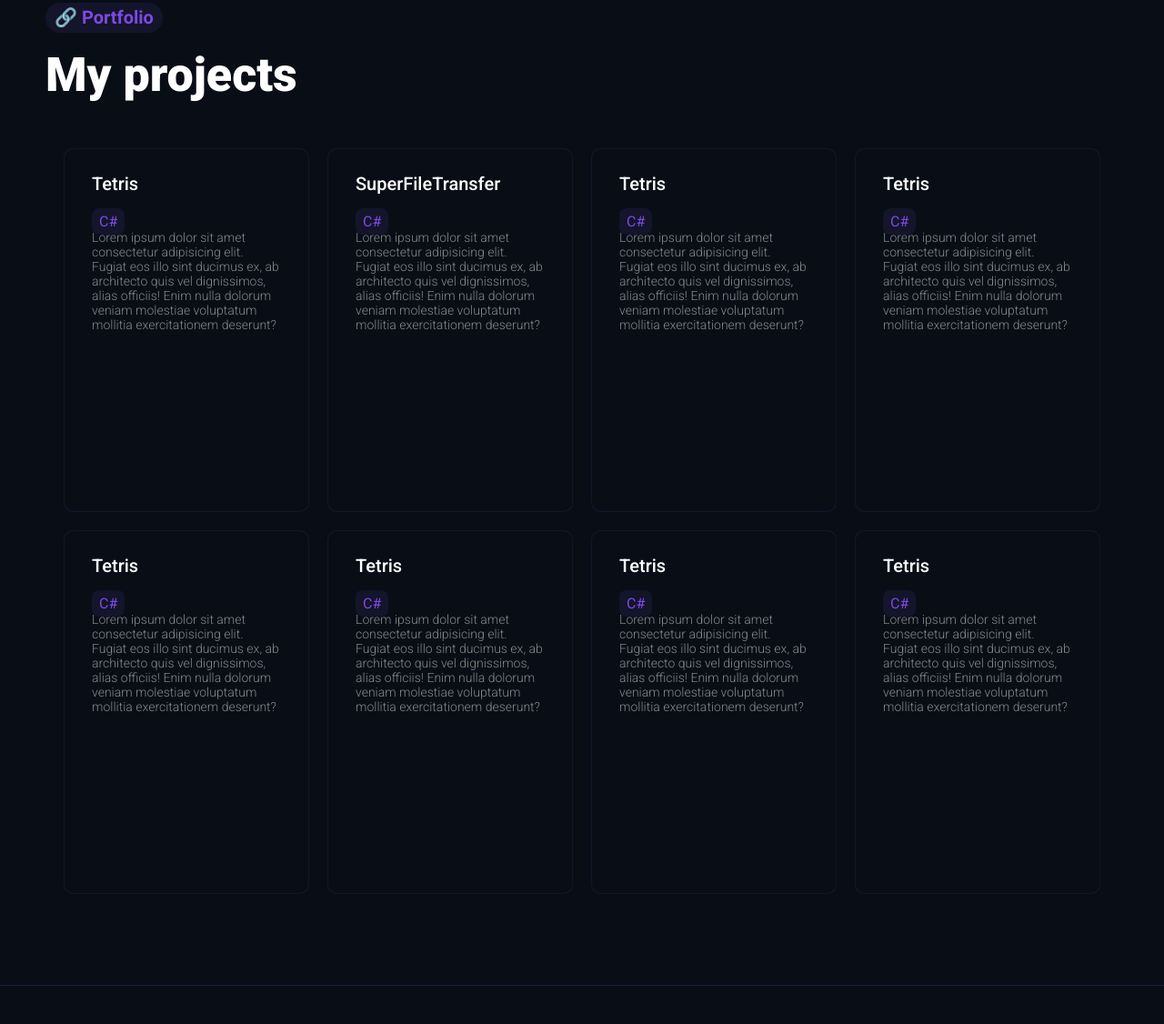
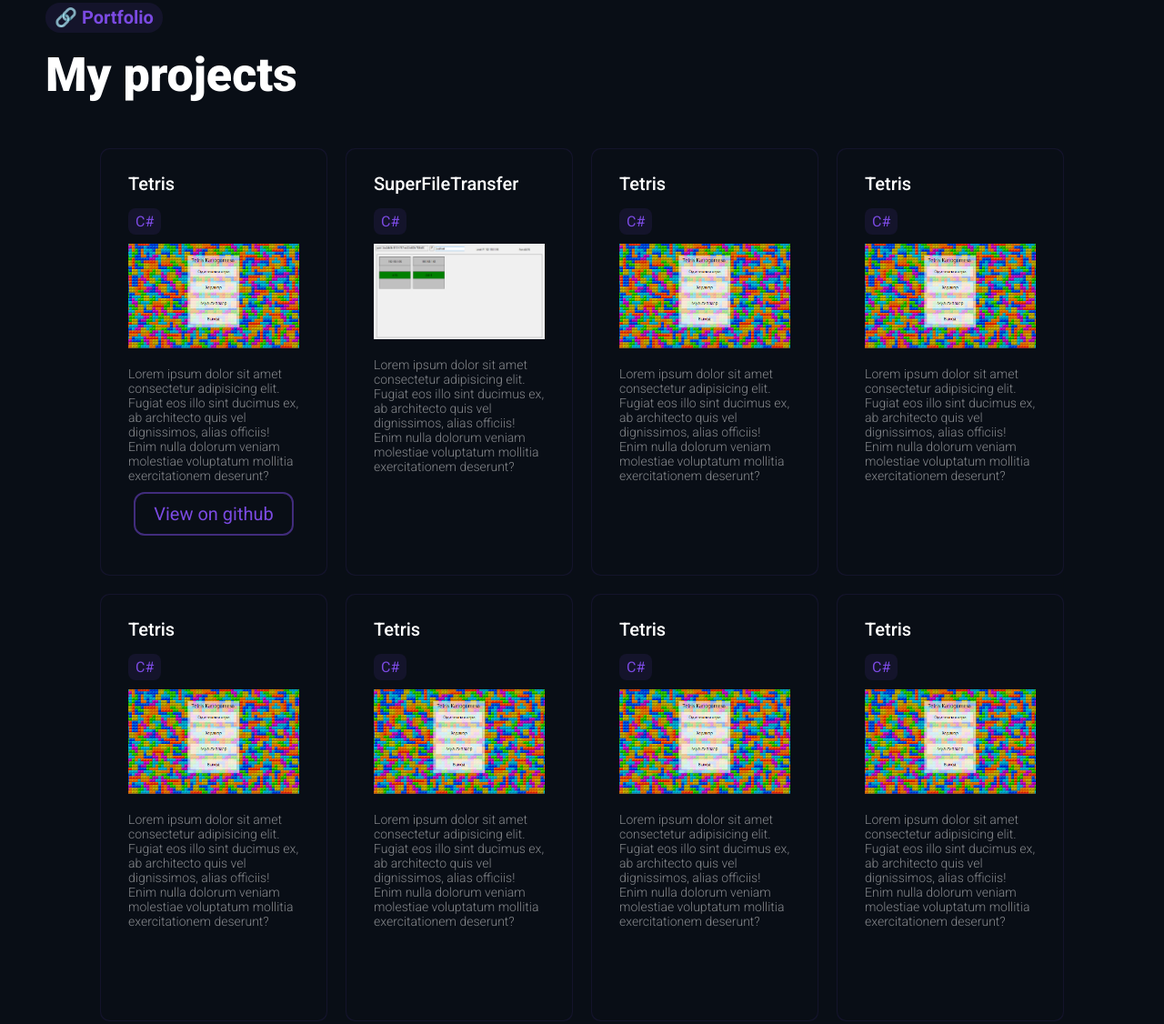
Before and after one commit to Kanogame/portfolio-new, a plain HTML site: page index.html in a window 1280 px wide. Shown: the part 1653-2779 px from the top of the page at 91% size. Drawn offline with Linux system fonts and the light colour scheme.

Commit message:
minor commit

```diff
--- a/index.html
+++ b/index.html
@@ -228,6 +228,9 @@
                         <div class="card-text">
                             Lorem ipsum dolor sit amet consectetur adipisicing elit. Fugiat eos illo sint ducimus ex, ab architecto quis vel dignissimos, alias officiis! Enim nulla dolorum veniam molestiae voluptatum mollitia exercitationem deserunt?
                         </div>
+                        <a class="card-button">
+                            View on github
+                        </a>
                     </div>
                 </div>
                 <div class="card">
@@ -347,6 +350,8 @@
                     <div class="images">
                         <img src="./source/svg/lang/cs.svg" alt="">
                         <img src="./source/svg/lang/go.svg" alt="">
+                        <img src="./source/svg/lang/html.svg" alt="">
+                        <img src="./source/svg/lang/css.svg" alt="">
                     </div>
                 </div>
             </div>
--- a/style.css
+++ b/style.css
@@ -259,8 +259,8 @@ body
         display: flex;
         flex-direction: column;
         position: relative;
-        width: calc(25% - 50px);
-        height: 400px;
+        width: 100%;
+        height: 470px;
     }
 
     .card-header
@@ -297,7 +297,99 @@ body
 
     .card-pic
     {
-        display: none;
+        width: 100%;
+        margin-top: 15px;
+        margin-bottom: 20px;
+    }
+
+    .card-button
+    {
+        font-size: 20px;
+        border: 2px solid rgba(123, 74, 226, 0.5);
+        padding: 10px 20px;
+        margin: 0 auto;
+        border-radius: 12px;
+        color: #7B4AE2;
+        display: flex;
+        align-items: center;
+        justify-content: center;
+        margin-top: 10px;
+        text-decoration: none;
+        transition: all 0.3s ease-in-out;
+    }
+
+    .card-button:hover
+    {
+        padding: 10px 30px;
+        background-color: #7B4AE2;
+        color: #090E16;
+    }
+
+    #cards:hover > .card::after
+    {
+        opacity: 1;
+    }
+
+    .card:hover::before
+    {
+        opacity: 1;
+    }
+
+    .card::before,
+    .card::after
+    {
+        border-radius: inherit;
+        content: "";
+        height: 100%;
+        left: 0px;
+        opacity: 0;
+        position: absolute;
+        top: 0px;
+        transition: opacity 500ms;
+        width: 100%;
+    }
+
+    .card::before
+    {
+        background: radial-gradient(
+        800px circle at var(--mouse-x) var(--mouse-y),
+        rgba(255, 255, 255, 0.06),
+        transparent 40%
+        );
+        z-index: 3;
+    }
+
+    .card::after
+    {
+        background: radial-gradient(
+        400px circle at var(--mouse-x) var(--mouse-y),
+        rgba(123, 74, 226, 0.5),
+        transparent 40%
+        );
+        z-index: 1;
+    }
+
+    .card > .card-content
+    {
+        background-color: var(--card-color);
+        border-radius: inherit;
+        display: flex;
+        flex-direction: column;
+        flex-grow: 1;
+        inset: 1px;
+        padding: 27px 30px;
+        position: absolute;
+        z-index: 2;
+    }
+
+    .proj-list
+    {
+        display: flex;
+        align-items: center;
+        justify-content: center;
+        flex-wrap: wrap;
+        gap: 20px;
+        padding: 0 40px;
     }
 
     .proj-header
@@ -529,13 +621,6 @@ body
         color: #7B4AE2;
     }
 
-    .info-btn
-    {
-        font-size: 24px;
-        border: 2px solid rgba(123, 74, 226, 0.5);
-        padding: 5px;
-        border-radius: 12px;
-    }
 
     .me-text
     {
@@ -563,67 +648,9 @@ body
         gap: 20px;
     }
 
-    #cards:hover > .card::after
+    .card
     {
-        opacity: 1;
-    }
-
-    .card:hover::before
-    {
-        opacity: 1;
-    }
-
-    .card::before,
-    .card::after
-    {
-        border-radius: inherit;
-        content: "";
-        height: 100%;
-        left: 0px;
-        opacity: 0;
-        position: absolute;
-        top: 0px;
-        transition: opacity 500ms;
-        width: 100%;
-    }
-
-    .card::before
-    {
-        background: radial-gradient(
-        800px circle at var(--mouse-x) var(--mouse-y),
-        rgba(255, 255, 255, 0.06),
-        transparent 40%
-        );
-        z-index: 3;
-    }
-
-    .card::after
-    {
-        background: radial-gradient(
-        600px circle at var(--mouse-x) var(--mouse-y),
-        rgba(123, 74, 226, 0.5),
-        transparent 40%
-        );
-        z-index: 1;
-    }
-
-    .card > .card-content
-    {
-        background-color: var(--card-color);
-        border-radius: inherit;
-        display: flex;
-        flex-direction: column;
-        flex-grow: 1;
-        inset: 1px;
-        padding: 27px 30px;
-        position: absolute;
-        z-index: 2;
-    }
-
-    .card-pic
-    {
-        height: 100%;
-        margin-top: 15px;
-        margin-bottom: 20px;
+        width: calc(25% - 50px);
+        height: 470px;
     }
 }
```
Also changed, not shown: source/svg/lang/html.svg (added).
